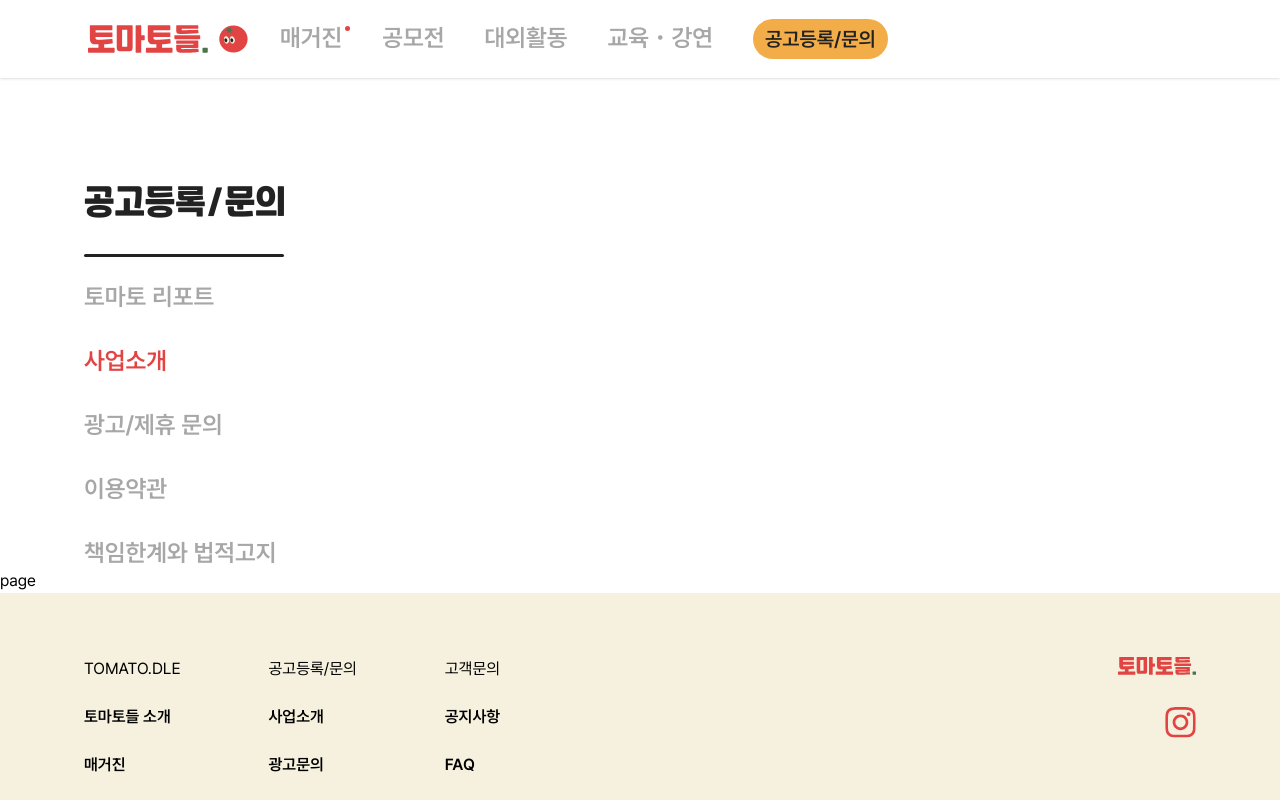
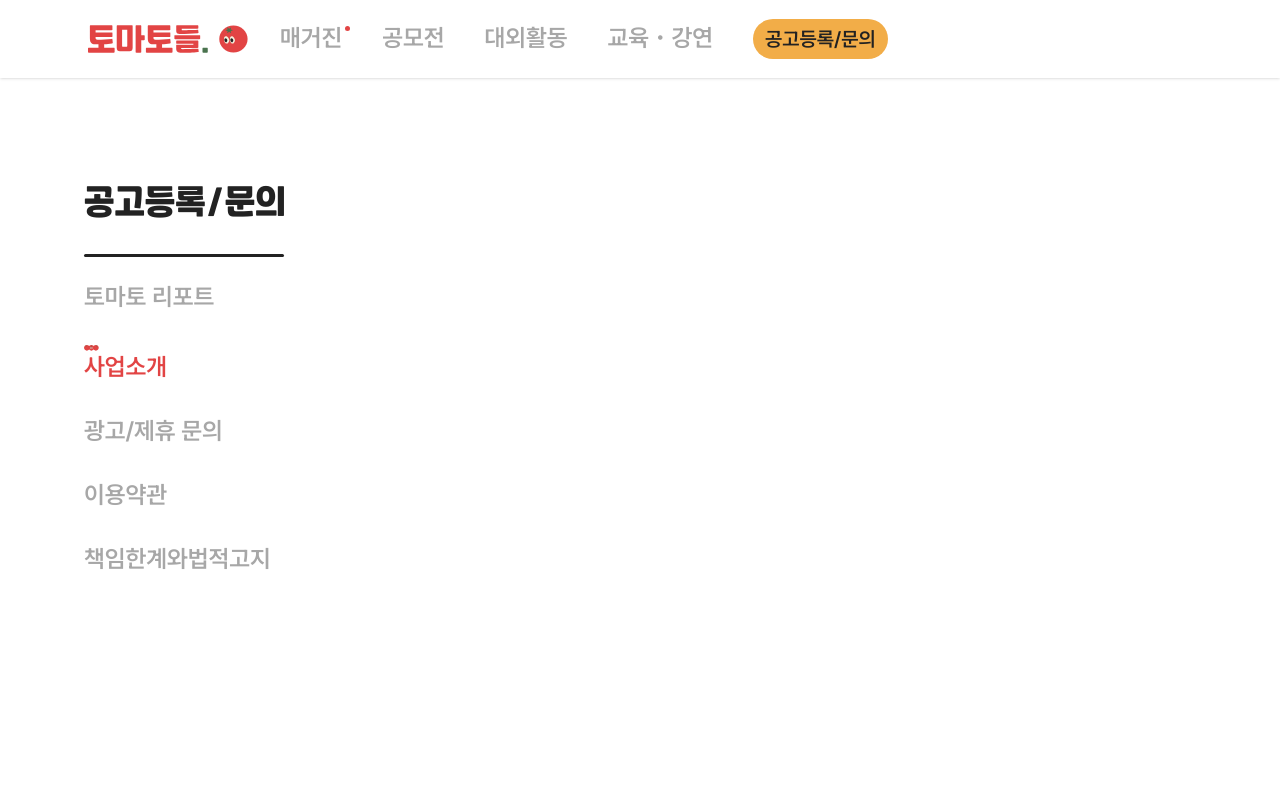
Before and after one commit to hminah0215/tomatoes, a Next.js app: page /cs in a window 1280 px wide. Shown: the top 800 px of the page. Built offline with nearby package versions, Linux system fonts and the light colour scheme.

Commit message:
design: 토마토 asset추가 및 적용 #22

```diff
--- a/src/app/cs/SideBar.tsx
+++ b/src/app/cs/SideBar.tsx
@@ -1,9 +1,10 @@
+import Image from 'next/image';
 import Link from 'next/link';
 
 export default function SideBar() {
   return (
     <>
-      <div className="flex">
+      <div className="flex min-h-screen">
         {/* 사이드바 */}
         <div className="space-y-6 mr-[64px] ml-[84px] mt-[104px]">
           {/* 공고등록/문의 타이틀 */}
@@ -15,7 +16,7 @@ export default function SideBar() {
           <div className="w-[200px] h-[3px] bg-sub-gray-500 rounded-full mb-[24px]" />
 
           {/* 메뉴 리스트 */}
-          <div className="space-y-[32px]">
+          <div className="space-y-[32px] w-[187px] h-[323px]">
             {/* 토마토 리포트 */}
             <div className="text-sub-gray-200 text-2xl font-semibold">
               <Link href="/cs/tomato-report">토마토 리포트</Link>
@@ -23,6 +24,12 @@ export default function SideBar() {
 
             {/* 사업소개 */}
             <div className="text-point-red-500 text-2xl font-semibold">
+              <Image
+                src="/assets/cs/PC_sidebar_t.svg"
+                alt="Tomato Icon"
+                width={15}
+                height={42}
+              />
               <Link href="/cs/business-intro">사업소개</Link>
             </div>
 
@@ -38,7 +45,7 @@ export default function SideBar() {
 
             {/* 책임한계와 법적고지 */}
             <div className="text-sub-gray-200 text-2xl font-semibold">
-              <Link href="/cs/legal-notice">책임한계와 법적고지</Link>
+              <Link href="/cs/legal-notice">책임한계와법적고지</Link>
             </div>
           </div>
         </div>
```
Also changed, not shown: public/assets/cs/PC_sidebar_t.svg (added).
